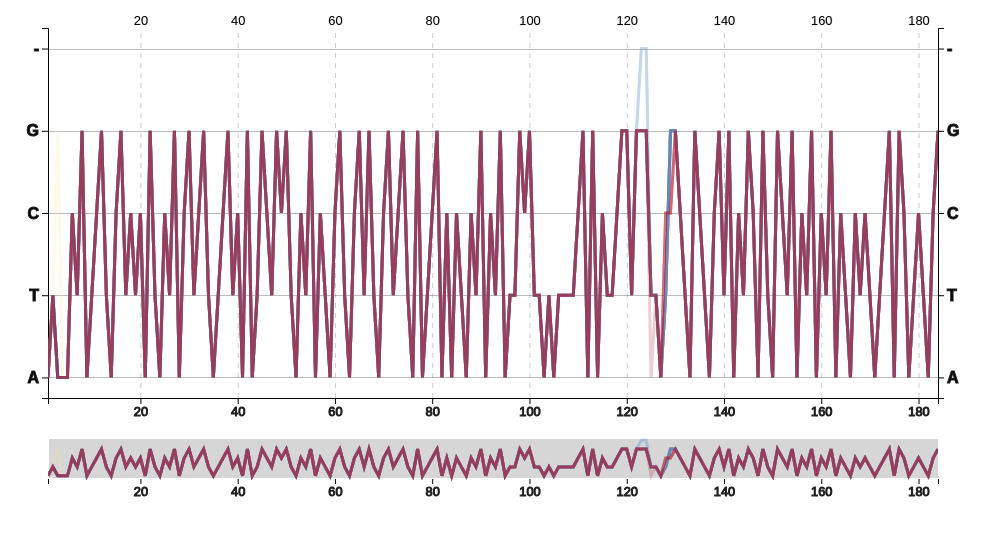
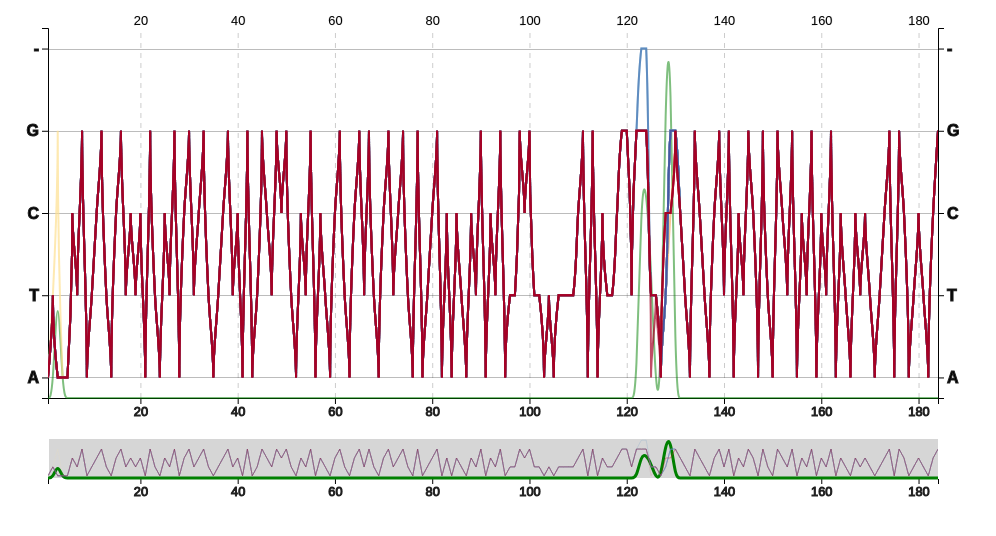
Before and after one commit to mbhall88/seequence, a plain HTML site: page index.html in a window 1280 px wide. Shown: the whole page, without its empty margins (0-996 px from the left). Drawn offline with nearby package versions, Linux system fonts and the light colour scheme.

Commit message:
add entropy line to both panes. about to try adding third pane.

```diff
--- a/index.css
+++ b/index.css
@@ -22,10 +22,15 @@
 /*styling for the lines representing the sequence for each sample*/
 .line {
     fill: none;
-    stroke-width: 3px;
-    stroke-opacity: 0.2;
+    stroke-width: 2px;
+    stroke-opacity: 0.7;
     shape-rendering: geometricPrecision;
     clip-path: url(#clip);
+}
+
+.context.line {
+    stroke-opacity: 0.1;
+    stroke-width: 1px;
 }
 
 /*=============================*/
--- a/index.js
+++ b/index.js
@@ -24,7 +24,9 @@ function parallelCoordinates() {
          x2 = d3.scaleLinear(),
          // padding makes lines the points up with the y axis ticks
          y = d3.scaleBand().paddingInner(1).paddingOuter(0.25),
-         y2 = d3.scaleBand().paddingInner(1).paddingOuter(0.25);
+         y2 = d3.scaleBand().paddingInner(1).paddingOuter(0.25),
+		 yEntropy = d3.scaleLinear(),
+		 yEntropy2 = d3.scaleLinear();
 	//=======================================================================
 
 
@@ -33,7 +35,7 @@ function parallelCoordinates() {
 	// used for lines in the focus pane
     var line = function(d) {
 	    return d3.line()
-		    // .curve(d3.curveStep)
+		    .curve(d3.curveMonotoneY)
 		    .x(function (d) { return x(d.position); })
 		    .y(function (d) { return y(d.bases); })
 		    (d.values);
@@ -47,15 +49,31 @@ function parallelCoordinates() {
 		    .y(function (d) { return y2(d.bases); })
 		    (d.values);
     };
+
+    // function to draw line of entropy data
+	var entropyLine = function(d, i) {
+		return d3.line()
+			.curve(d3.curveBasis)
+			.x(function (d, i) { return x(i + 1); })
+			.y(function (d) { return yEntropy(d); })
+			(d, i);
+	};
+
+	var entropyLine2 = function(d, i) {
+		return d3.line()
+			.curve(d3.curveBasis)
+			.x(function (d, i) { return x2(i + 1); })
+			.y(function (d) { return yEntropy2(d); })
+			(d, i);
+	};
+
 	//=======================================================================
 
 
 	//=======================================================================
 	// WHERE THE MAGIC HAPPENS!!
     function chart(selection){
-
         selection.each(function() {
-	        console.log(entropy);
 	        //========================================================================
 	        // INITIALISE VARIABLES AND SVG ELEMENTS
 
@@ -66,6 +84,8 @@ function parallelCoordinates() {
 	        x2.domain([1, seqLength]).range([0, width]);
 	        y.domain(domain).range([height, 0]);
 	        y2.domain(domain).range([height2, 0]);
+	        yEntropy.domain(d3.extent(entropy)).range([height, 0]);
+	        yEntropy2.domain(d3.extent(entropy)).range([height2, 0]);
 
 	        // colour each line based on the colourBy specified
 	        if (lineColourBy) {
@@ -152,6 +172,16 @@ function parallelCoordinates() {
 		        .attr("class", "grid")
 		        .call(make_y_gridlines().tickSize(-width).tickFormat(""));
 
+	        // add the entropy line
+	        focus.append('path')
+		        .datum(entropy)
+		        .attr('class', 'entropy')
+		        .attr('stroke', 'green')
+		        .attr('stroke-width', '2px')
+		        .attr('stroke-opacity', 0.5)
+		        .attr('fill', 'none')
+		        .attr('d', entropyLine);
+
 	        // container for the lines and associated elements
 	        var samples = focus.selectAll('.sample')
 		        .data(data)
@@ -179,6 +209,15 @@ function parallelCoordinates() {
 		        .call(brush)
 		        .call(brush.move, x.range());
 
+	        // add the entropy line
+	        context.append('path')
+		        .datum(entropy)
+		        .attr('class', 'entropy')
+		        .attr('stroke', 'green')
+		        .attr('stroke-width', '3px')
+		        .attr('fill', 'none')
+		        .attr('d', entropyLine2);
+
 	        var samples2 = context.selectAll('.sample')
 		        .data(data)
 	          .enter().append('g')
@@ -186,7 +225,7 @@ function parallelCoordinates() {
 
 	        // add lines
 	        samples2.append('path')
-		        .attr('class', 'line')
+		        .attr('class', 'context line')
 		        .attr('d', line2)
 		        .style('stroke', colour || 'steelblue');
 	        //========================================================================
@@ -199,6 +238,7 @@ function parallelCoordinates() {
 		        var s = d3.event.selection || x2.range();
 		        x.domain(s.map(x2.invert, x2));
 		        focus.selectAll('.line').attr('d', line);
+		        focus.selectAll('.entropy').attr('d', entropyLine);
 		        focus.select('.x.axis.top').call(xAxisTop);
 		        focus.select('.x.axis.bottom').call(xAxisBottom);
 		        svg.select('.zoom').call(zoom.transform, d3.zoomIdentity
@@ -211,6 +251,7 @@ function parallelCoordinates() {
 		        var t = d3.event.transform;
 		        x.domain(t.rescaleX(x2).domain());
 		        focus.selectAll('.line').attr('d', line);
+		        focus.selectAll('.entropy').attr('d', entropyLine);
 		        focus.select('.x.axis.top').call(xAxisTop);
 		        focus.select('.x.axis.bottom').call(xAxisBottom);
 		        context.select('.brush').call(brush.move, x.range().map(t.invertX, t));
@@ -334,10 +375,10 @@ function parallelCoordinates() {
 		    entropy = [],
 		    result  = [];
 		data.forEach(tally); // get counts for each sample
-		entropy.forEach(function(d, i) { result[i] = sumEntropy(Object.values(d), N); });
+		entropy.forEach(function(d, i) { result[i - 1] = sumEntropy(Object.values(d), N); });
 		return result;
 
-		function tally(obj, idx) {
+		function tally(obj) {
 			obj.values.forEach(iter) // get counts for each position in sample
 		}
 
```
